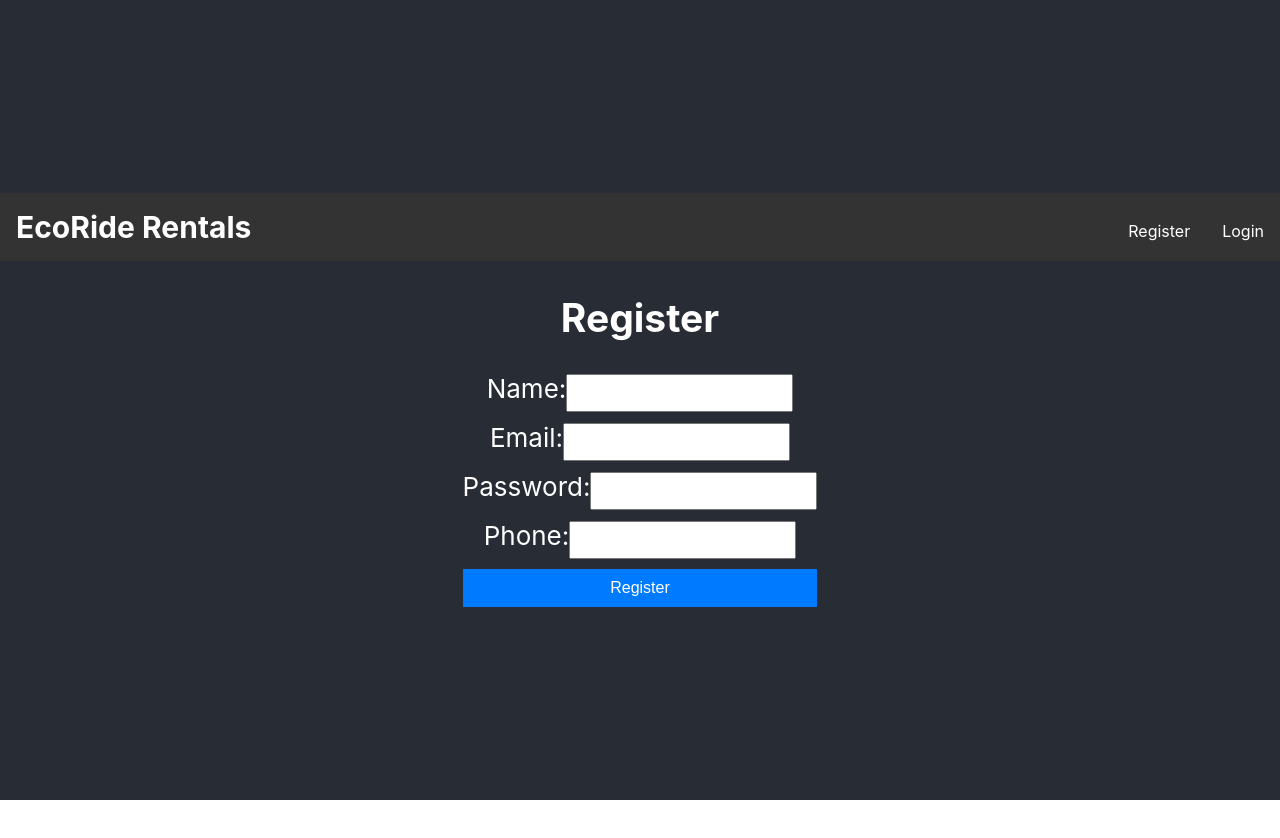
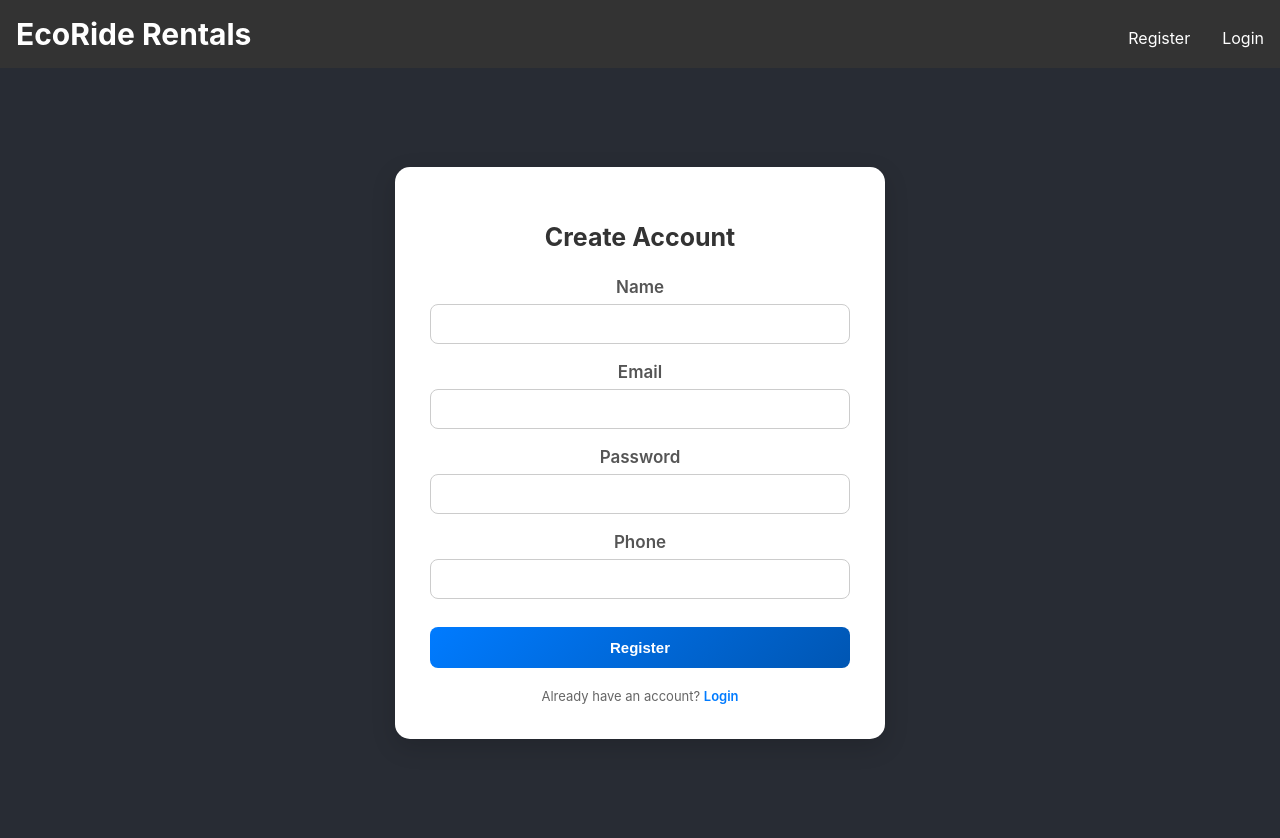
Before and after one commit to Kiksa05/E-Bike-Rental, a React (Create React App) app in the folder frontend/: page /register in a window 1280 px wide. Before the commit the page ends 800 px from the top, so only its background shows below. Built offline with nearby package versions, Linux system fonts and the light colour scheme.

Commit message:
Consistency with a form and css

```diff
--- a/frontend/src/App.css
+++ b/frontend/src/App.css
@@ -18,8 +18,8 @@
   min-height: 100vh;
   display: flex;
   flex-direction: column;
-  align-items: center;
-  justify-content: center;
+  align-items: stretch;
+  justify-content: flex-start;
   font-size: calc(10px + 2vmin);
   color: white;
 }
--- a/frontend/src/components/BikeOffer.js
+++ b/frontend/src/components/BikeOffer.js
@@ -51,7 +51,7 @@ const BikeOffer = () => {
                     <p>Battery Level: {ebike.batteryLevel}%</p>
                     <p>Price: {ebike.price}$ per day</p>
                     <p style={{ color: ebike.status === "Available" ? "green" : "red" }}>{ebike.status}</p>
-                    <button onClick={() => handleRent(ebike)} disabled={ebike.status !== "Available"}>Rent Now</button>
+                    <button className="auth-button" onClick={() => handleRent(ebike)} disabled={ebike.status !== "Available"}>Rent Now</button>
                 </div>
             ))}
         </div>
--- a/frontend/src/components/LoginForm.js
+++ b/frontend/src/components/LoginForm.js
@@ -1,7 +1,7 @@
 import React, { useState } from 'react';
 import api from "../services/api";
 import { useNavigate } from "react-router-dom";
-import './RegisterForm';
+import './RegisterForm.css';
 import Swal from 'sweetalert2';
 // import Footer from '../Footer/Footer';
 
@@ -45,19 +45,37 @@ const LoginForm = () => {
     };
 
     return (
-        <div>
-            <h2>Login</h2>
-            <form onSubmit={handleSubmit}>
-                <div>
-                    <label>Email:</label>
-                    <input type="email" value={email} onChange={(e) => setEmail(e.target.value)} />
+        <div className="auth-container">
+            <div className="auth-card">
+                <h2>Login</h2>
+                <form className="auth-form" onSubmit={handleSubmit}>
+                    <div className="form-group">
+                                        <label>Email</label>
+                                        <input
+                                            type="email"
+                                            value={email}
+                                            onChange={(e) => setEmail(e.target.value)}
+                                            required
+                                        />
+                                    </div>
+
+                    <div className="form-group">
+                                        <label>Password</label>
+                                        <input
+                                            type="password"
+                                            value={password}
+                                            onChange={(e) => setPassword(e.target.value)}
+                                            required
+                                        />
+                                    </div>
+
+                    <button className="auth-button" type="submit">Sign In</button>
+                </form>
+
+                <div className="auth-link">
+                                Don't have an account? <a href="/register">Register</a>
                 </div>
-                <div>
-                    <label>Password:</label>
-                    <input type="password" value={password} onChange={(e) => setPassword(e.target.value)} />
-                </div>
-                <button type="submit">Login</button>
-            </form>
+            </div>
             {/* <Footer /> */}
         </div>
     );
--- a/frontend/src/components/Navbar.css
+++ b/frontend/src/components/Navbar.css
@@ -7,7 +7,6 @@
     background-color: #333;
     color: white;
     padding: 1rem;
-
 }
 
 .navbar h1 {
--- a/frontend/src/components/RegisterForm.css
+++ b/frontend/src/components/RegisterForm.css
@@ -1,32 +1,97 @@
-form {
+/* Auth container */
+.auth-container {
+    min-height: calc(100vh - 70px);
+    display: flex;
+    justify-content: center;
+    align-items: center;
+    padding: 20px;
+}
+
+/* Card */
+.auth-card {
+    background: white;
+    width: 100%;
+    max-width: 420px;
+    padding: 35px;
+    border-radius: 15px;
+    box-shadow: 0 8px 25px rgba(0, 0, 0, 0.15);
+}
+
+/* Title */
+.auth-card h2 {
+    text-align: center;
+    margin-bottom: 25px;
+    color: #333;
+    font-size: 25px;
+}
+
+/* Form */
+.auth-form {
     display: flex;
     flex-direction: column;
-    max-width: 400px;
-    margin: 0 auto;
 }
 
-form div {
-    margin-bottom: 10px;
+/* Inputs group */
+.form-group {
+    display: flex;
+    flex-direction: column;
+    margin-bottom: 18px;
 }
 
-form label {
-    margin-bottom: 5px;
+.form-group label {
+    margin-bottom: 7px;
+    font-weight: 600;
+    color: #555;
+    font-size: 17px;
 }
 
-form input {
-    padding: 8px;
-    font-size: 16px;
+.form-group input {
+    padding: 12px 14px;
+    border: 1px solid #ccc;
+    border-radius: 8px;
+    font-size: 12px;
+    transition: 0.3s;
 }
 
-button {
-    padding: 10px;
-    font-size: 16px;
-    background-color: #007bff;
-    color: white;
-    border: none;
-    cursor: pointer;
+.form-group input:focus {
+    outline: none;
+    border-color: #007bff;
+    box-shadow: 0 0 5px rgba(0,123,255,0.3);
 }
 
-button:hover {
-    background-color: #0056b3;
+/* Button */
+.auth-button {
+    margin-top: 10px;
+    padding: 12px;
+    border-radius: 8px;
+    border: none;
+    background: linear-gradient(135deg, #007bff, #0056b3);
+    color: white;
+    font-size: 15px;
+    font-weight: 600;
+    cursor: pointer;
+    transition: 0.3s;
 }
+
+.auth-button:hover {
+    transform: translateY(-2px);
+    opacity: 0.9;
+}
+
+/* Bottom link */
+.auth-link {
+    text-align: center;
+    margin-top: 20px;
+    color: #666;
+    font-size: 13px;
+}
+
+.auth-link a {
+    color: #007bff;
+    text-decoration: none;
+    font-weight: 600;
+}
+
+.auth-link a:hover {
+    text-decoration: underline;
+}
--- a/frontend/src/components/RegisterForm.js
+++ b/frontend/src/components/RegisterForm.js
@@ -38,28 +38,69 @@ const RegistrationForm = () => {
     };
 
     return (
-        <div>
-            <h2>Register</h2>
-            <form onSubmit={handleSubmit}>
-                <div>
-                    <label>Name:</label>
-                    <input type="text" value={name} onChange={(e) => setName(e.target.value)} required />
+        <div className="auth-container">
+            <div className="auth-card">
+
+                <h2>Create Account</h2>
+
+                <form className="auth-form" onSubmit={handleSubmit}>
+
+                    <div className="form-group">
+                        <label>Name</label>
+                        <input
+                            type="text"
+                            value={name}
+                            onChange={(e) => setName(e.target.value)}
+                            required
+                        />
+                    </div>
+
+
+                    <div className="form-group">
+                        <label>Email</label>
+                        <input
+                            type="email"
+                            value={email}
+                            onChange={(e) => setEmail(e.target.value)}
+                            required
+                        />
+                    </div>
+
+
+                    <div className="form-group">
+                        <label>Password</label>
+                        <input
+                            type="password"
+                            value={password}
+                            onChange={(e) => setPassword(e.target.value)}
+                            required
+                        />
+                    </div>
+
+
+                    <div className="form-group">
+                        <label>Phone</label>
+                        <input
+                            type="text"
+                            value={phone}
+                            onChange={(e) => setPhone(e.target.value)}
+                            required
+                        />
+                    </div>
+
+
+                    <button className="auth-button" type="submit">
+                        Register
+                    </button>
+
+                </form>
+
+
+                <div className="auth-link">
+                    Already have an account? <a href="/login">Login</a>
                 </div>
-                <div>
-                    <label>Email:</label>
-                    <input type="email" value={email} onChange={(e) => setEmail(e.target.value)} required />
-                </div>
-                <div>
-                    <label>Password:</label>
-                    <input type="password" value={password} onChange={(e) => setPassword(e.target.value)} required />
-                </div>
-                <div>
-                    <label>Phone:</label>
-                    <input type="text" value={phone} onChange={(e) => setPhone(e.target.value)} required />
-                </div>
-                <button type="submit">Register</button>
-            </form>
-            {/* <Footer /> */}
+
+            </div>
         </div>
     );
 };
--- a/frontend/src/components/ReservationForm.js
+++ b/frontend/src/components/ReservationForm.js
@@ -50,14 +50,15 @@ const ReservationForm = () => {
     };
 
     return (
-        <div className="reservation-form">
+        <div className="auth-container">
+            <div className="auth-card">
             <h2>Reserve {ebikeName}</h2>
             <form onSubmit={handleSubmit}>
-                <div>
+                <div className="form-group">
                     <label>Customer Name: </label>
                     <input type="text" value={customerName} readOnly />
                 </div>
-                <div>
+                <div className="form-group">
                         <label>Passport Number:</label>
                         <input
                             type="text"
@@ -66,8 +67,10 @@ const ReservationForm = () => {
                             required
                         />
                     </div>
-                <div>
-                    <label>Start Time: </label>
+
+
+                    <div className="form-group">
+                        <label>Start Time:</label>
                         <input
                             type="datetime-local"
                             value={startTime}
@@ -75,8 +78,10 @@ const ReservationForm = () => {
                             required
                         />
                     </div>
-                <div>
-                    <label>End Time: </label>
+
+
+                    <div className="form-group">
+                        <label>End Time:</label>
                         <input
                             type="datetime-local"
                             value={endTime}
@@ -84,12 +89,26 @@ const ReservationForm = () => {
                             required
                         />
                     </div>
-                <div>
-                    <label>Total Price: </label>
-                    <input type="text" value={`$${totalPrice.toFixed(2)}`} readOnly />
+
+
+                    <div className="form-group">
+                        <label>Total Price:</label>
+                        <input
+                            type="text"
+                            value={`$${totalPrice.toFixed(2)}`}
+                            readOnly
+                        />
                     </div>
-                <button type="submit">Reserve</button>
+
+
+                    <button className="auth-button" type="submit">
+                        Reserve
+                    </button>
+
                 </form>
+
+            </div>
+
         </div>
     );
 };
```
Lines whose indentation alone changed are shown as unchanged.
